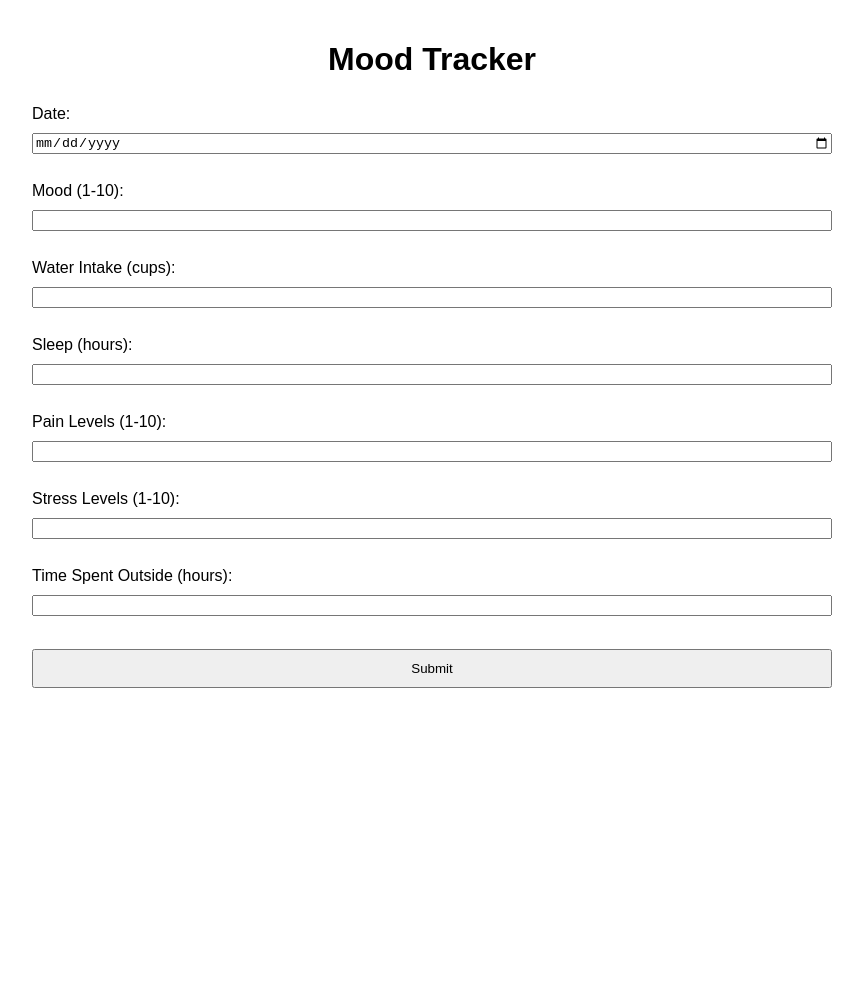
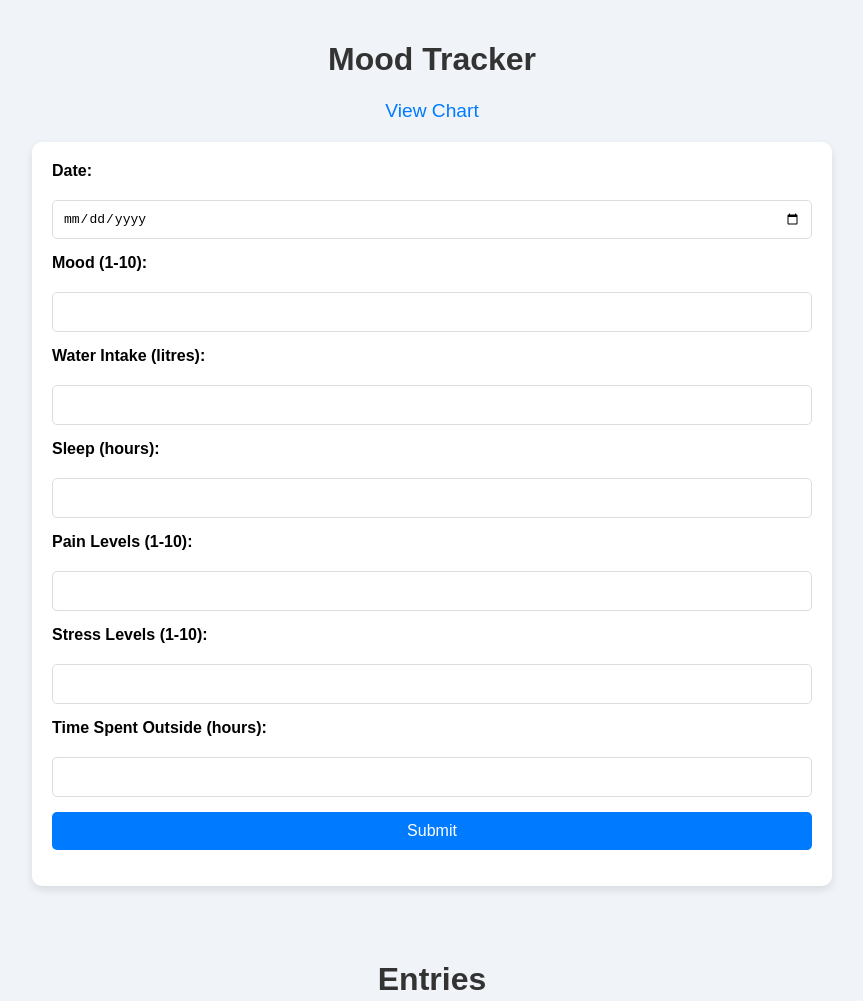
Before and after one commit to edensinclair/mood-tracker, a plain HTML site: page index.html in a window 1280 px wide. Shown: the whole page, without its empty margins (208-1071 px from the left). Before the commit the page ends 882 px from the top, so only its background shows below. Drawn offline with Linux system fonts and the light colour scheme.

Commit message:
Mood tracker updated

```diff
--- a/index.html
+++ b/index.html
@@ -3,37 +3,51 @@
 <head>
     <meta charset="UTF-8">
     <meta name="viewport" content="width=device-width, initial-scale=1.0">
+
     <title>Mood Tracker</title>
     <link rel="stylesheet" href="style.css">
+    <link rel="icon" href="favicon.ico" type="image/x-icon">
 </head>
 <body>
+    <header>
         <h1>Mood Tracker</h1>
+        <nav>
+            <a href="chart.html" class="nav-link">View Chart</a>
+        </nav>
+    </header>
+
+    <main>
         <form id="mood-form">
             <label for="date">Date:</label>
-        <input type="date" id="date" name="date" required><br>
+            <input type="date" id="date" name="date" required>
 
             <label for="mood">Mood (1-10):</label>
-        <input type="number" id="mood" name="mood" min="1" max="10" required><br>
+            <input type="number" id="mood" name="mood" min="1" max="10" required>
 
-        <label for="water">Water Intake (cups):</label>
-        <input type="number" id="water" name="water" min="0" required><br>
+            <label for="water">Water Intake (litres):</label>
+            <input type="number" id="water" name="water" min="0" required>
 
             <label for="sleep">Sleep (hours):</label>
-        <input type="number" id="sleep" name="sleep" min="0" required><br>
+            <input type="number" id="sleep" name="sleep" min="0" required>
 
             <label for="pain">Pain Levels (1-10):</label>
-        <input type="number" id="pain" name="pain" min="1" max="10" required><br>
+            <input type="number" id="pain" name="pain" min="1" max="10" required>
 
             <label for="stress">Stress Levels (1-10):</label>
-        <input type="number" id="stress" name="stress" min="1" max="10" required><br>
+            <input type="number" id="stress" name="stress" min="1" max="10" required>
 
             <label for="outside">Time Spent Outside (hours):</label>
-        <input type="number" id="outside" name="outside" min="0" required><br>
+            <input type="number" id="outside" name="outside" min="0" required>
 
             <button type="submit">Submit</button>
         </form>
 
-    <canvas id="mood-chart"></canvas>
+        <p id="feedback" class="feedback"></p>
+
+
+    </main>
+    <h1 style="padding-top: 54px; text-align: center">Entries</h1>
+        <ul id="entries-list" class="entries-list"></ul>
 
     <script src="script.js"></script>
 </body>
--- a/script.js
+++ b/script.js
@@ -17,66 +17,34 @@ document.getElementById('mood-form').addEventListener('submit', function(event)
     moodData.push(data);
     localStorage.setItem('moodData', JSON.stringify(moodData));
 
-    displayChart();
+    // Show feedback message
+    document.getElementById('feedback').textContent = 'Entry added successfully!';
+    setTimeout(() => document.getElementById('feedback').textContent = '', 3000);
+
+    displayEntries();
 });
 
-function displayChart() {
+function displayEntries() {
     let moodData = localStorage.getItem('moodData');
     moodData = moodData ? JSON.parse(moodData) : [];
 
-    const labels = moodData.map(entry => entry.date);
-    const moodValues = moodData.map(entry => entry.mood);
-    const waterValues = moodData.map(entry => entry.water);
-    const sleepValues = moodData.map(entry => entry.sleep);
-    const painValues = moodData.map(entry => entry.pain);
-    const stressValues = moodData.map(entry => entry.stress);
-    const outsideValues = moodData.map(entry => entry.outside);
-
-    const ctx = document.getElementById('mood-chart').getContext('2d');
-    new Chart(ctx, {
-        type: 'line',
-        data: {
-            labels: labels,
-            datasets: [
-                {
-                    label: 'Mood',
-                    data: moodValues,
-                    borderColor: 'rgba(255, 99, 132, 1)',
-                    backgroundColor: 'rgba(255, 99, 132, 0.2)',
-                },
-                {
-                    label: 'Water Intake',
-                    data: waterValues,
-                    borderColor: 'rgba(54, 162, 235, 1)',
-                    backgroundColor: 'rgba(54, 162, 235, 0.2)',
-                },
-                {
-                    label: 'Sleep',
-                    data: sleepValues,
-                    borderColor: 'rgba(75, 192, 192, 1)',
-                    backgroundColor: 'rgba(75, 192, 192, 0.2)',
-                },
-                {
-                    label: 'Pain Levels',
-                    data: painValues,
-                    borderColor: 'rgba(153, 102, 255, 1)',
-                    backgroundColor: 'rgba(153, 102, 255, 0.2)',
-                },
-                {
-                    label: 'Stress Levels',
-                    data: stressValues,
-                    borderColor: 'rgba(255, 159, 64, 1)',
-                    backgroundColor: 'rgba(255, 159, 64, 0.2)',
-                },
-                {
-                    label: 'Time Spent Outside',
-                    data: outsideValues,
-                    borderColor: 'rgba(255, 206, 86, 1)',
-                    backgroundColor: 'rgba(255, 206, 86, 0.2)',
-                },
-            ]
-        }
+    const entriesList = document.getElementById('entries-list');
+    entriesList.innerHTML = '';
+    moodData.forEach((entry, index) => {
+        const listItem = document.createElement('li');
+        listItem.textContent = `${entry.date}: Mood ${entry.mood}, Water ${entry.water} litres, Sleep ${entry.sleep} hours, Pain ${entry.pain}, Stress ${entry.stress}, Outside ${entry.outside} hours`;
+        const removeButton = document.createElement('button');
+        removeButton.textContent = 'Remove';
+        removeButton.onclick = () => {
+            if (confirm('Are you sure you want to remove this entry?')) {
+                moodData.splice(index, 1);
+                localStorage.setItem('moodData', JSON.stringify(moodData));
+                displayEntries();
+            }
+        };
+        listItem.appendChild(removeButton);
+        entriesList.appendChild(listItem);
     });
 }
 
-document.addEventListener('DOMContentLoaded', displayChart);
+document.addEventListener('DOMContentLoaded', displayEntries);
--- a/style.css
+++ b/style.css
@@ -1,28 +1,118 @@
 body {
-    font-family: Arial, sans-serif;
+    font-family: 'Arial', sans-serif;
     max-width: 800px;
     margin: auto;
     padding: 20px;
+    background-color: #f0f4f8;
+}
+
+header {
+    text-align: center;
+    margin-bottom: 20px;
 }
 
 h1 {
-    text-align: center;
+    color: #333;
+}
+
+nav {
+    margin-bottom: 20px;
+}
+
+.nav-link {
+    text-decoration: none;
+    color: #007bff;
+    margin: 0 10px;
+    font-size: 1.2em;
+}
+
+.nav-link:hover {
+    text-decoration: underline;
+}
+
+main {
+    background-color: #ffffff;
+    padding: 20px;
+    border-radius: 10px;
+    box-shadow: 0 4px 8px rgba(0, 0, 0, 0.1);
 }
 
 form {
     display: flex;
     flex-direction: column;
+    gap: 15px;
 }
 
-label, input {
-    margin: 5px 0;
+label {
+    font-weight: bold;
+    margin-bottom: 5px;
+}
+
+input, button {
+    padding: 10px;
+    font-size: 1em;
+    border-radius: 5px;
+    border: 1px solid #ddd;
+}
+
+input:focus {
+    border-color: #007bff;
+    outline: none;
 }
 
 button {
+    background-color: #007bff;
+    color: white;
+    border: none;
+    cursor: pointer;
+    transition: background-color 0.3s ease;
+}
+
+button:hover {
+    background-color: #0056b3;
+}
+
+.feedback {
+    color: green;
+    font-weight: bold;
     margin-top: 10px;
-    padding: 10px;
+}
+
+.entries-list {
+    list-style-type: none;
+    padding: 0;
+    margin-top: 20px;
+}
+
+.entries-list li {
+    display: flex;
+    justify-content: space-between;
+    padding: 20px;
+    background-color: #fff;
+    margin-bottom: 10px;
+    border-radius: 5px;
+    box-shadow: 0 2px 4px rgba(0, 0, 0, 0.1);
+}
+
+.entries-list button {
+    background-color: #dc3545;
+    color: white;
+    border: none;
+    padding: 5px 10px;
+    border-radius: 5px;
+    cursor: pointer;
+    transition: background-color 0.3s ease;
+}
+
+.entries-list button:hover {
+    background-color: #c82333;
 }
 
 canvas {
     margin-top: 20px;
+    background-color: #fff;
+    padding: 20px;
+    border: 1px solid #ddd;
+    border-radius: 5px;
+    box-shadow: 0 4px 8px rgba(0, 0, 0, 0.1);
 }
```
Also changed, not shown: chart.html (added, +25 -0 lines), chart.js (added, +60 -0 lines), favicon.ico (added). Lines whose indentation alone changed are shown as unchanged.
